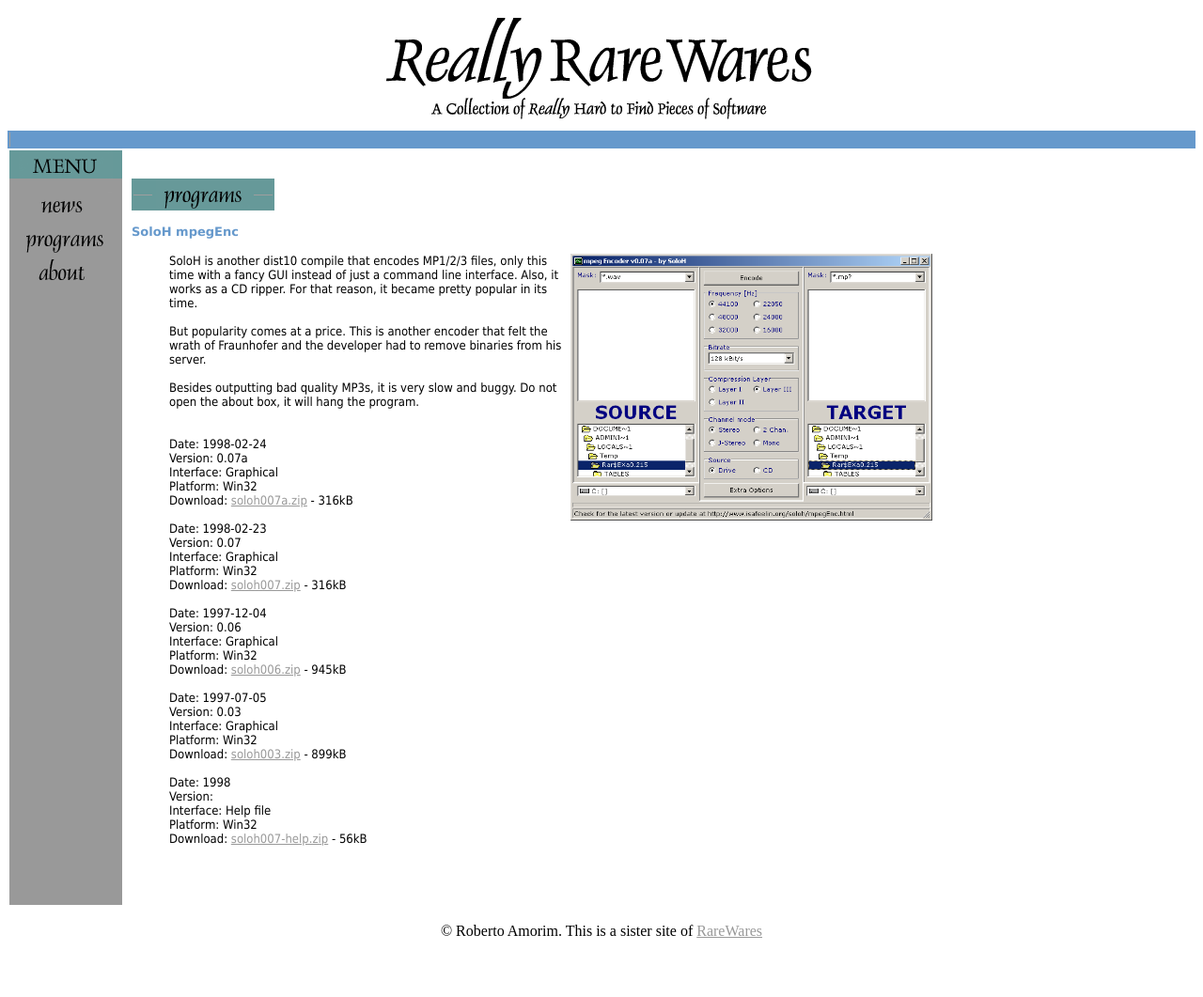
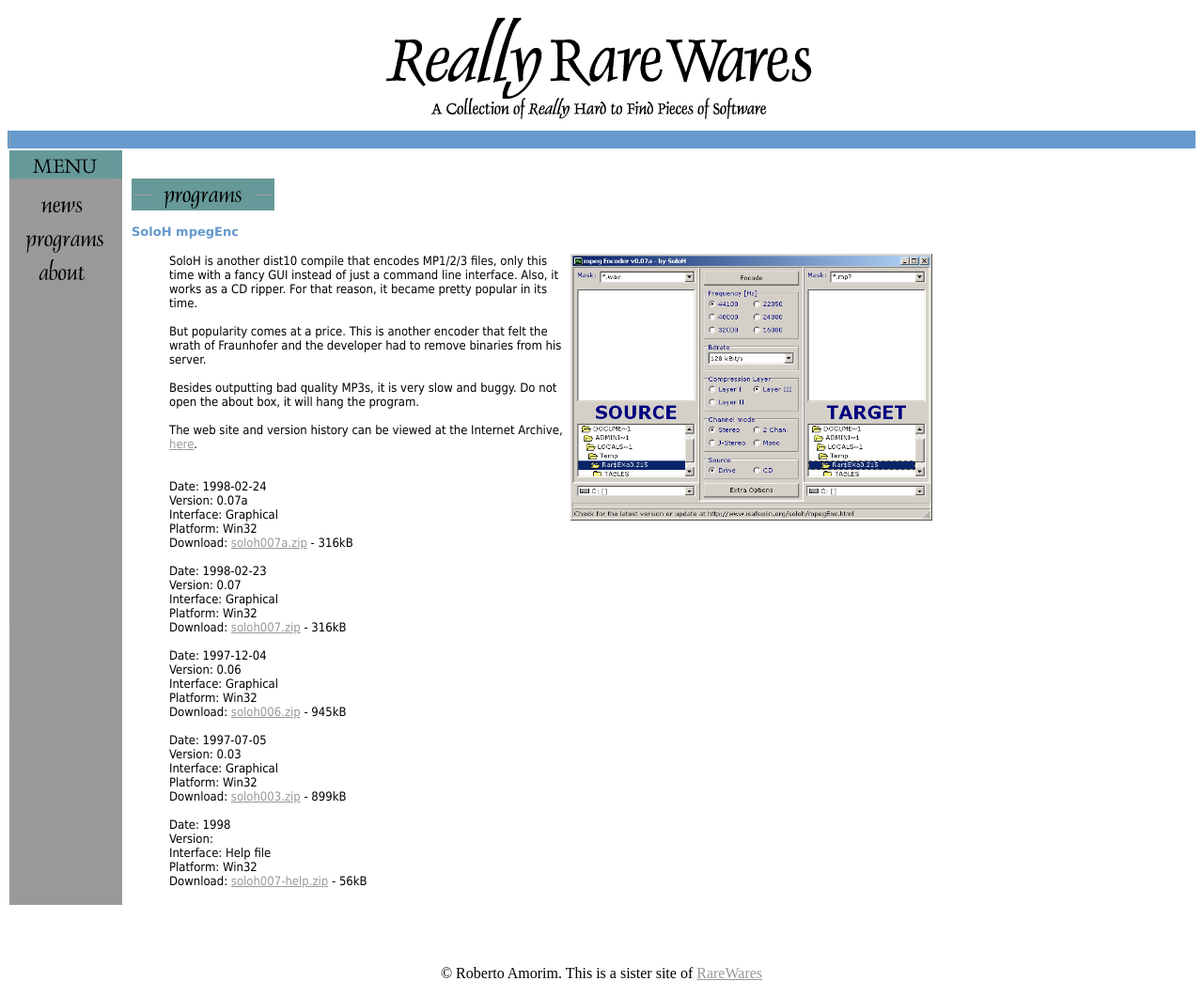
Before and after one commit to rjamorim/rrw, a PHP site: page /soloh.php in a window 1280 px wide. Shown: the whole page at 94% size. Before the commit the page ends 998 px from the top, so only its background shows below. Run offline with PHP 8.4, Linux system fonts and the light colour scheme; grey boxes are pictures that could not be loaded.

Commit message:
Added link to Internet Archive mirror

```diff
--- a/soloh.php
+++ b/soloh.php
@@ -102,7 +102,11 @@
         Fraunhofer and the developer had to remove binaries from his server.<br><br>
 
         Besides outputting bad quality MP3s, it is very slow and buggy. Do not open the
-        about box, it will hang the program.<br>
+        about box, it will hang the program.<br><br>
+
+        The web site and version history can be viewed at the Internet Archive, <a
+        href="https://web.archive.org/web/20170103170919/http://www.euronet.nl/~soloh/mpegEnc/"
+        target=outside>here</a>.<br>
 
         <br>
         <br>
```
